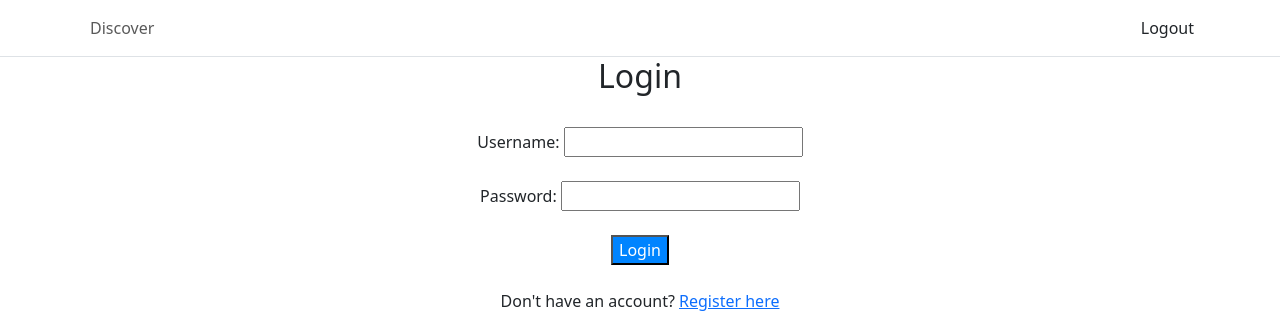
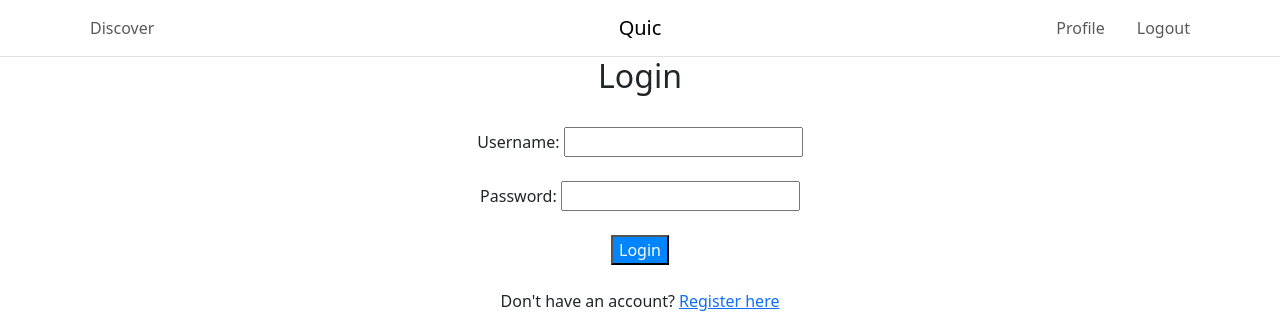
Before and after one commit to DevinRenn/QuiC-main, a Node server app: page / in a window 1280 px wide. Shown: the top 315 px of the page. Run offline with Node 20, Linux system fonts and the light colour scheme; some libraries are stand-ins or nearby versions.

Commit message:
Added title of website to navbar

```diff
--- a/ProjectSourceCode/src/views/partials/navbar.hbs
+++ b/ProjectSourceCode/src/views/partials/navbar.hbs
@@ -11,15 +11,21 @@
        aria-label="Toggle navigation">
        <span class="navbar-toggler-icon"></span>
      </button>
-     <div class="collapse navbar-collapse" id="navbar-collapse">
+     <div class="collapse navbar-collapse position-relative" id="navbar-collapse">
        <ul class="navbar-nav me-auto">
          <li class="nav-item">
            <a class="nav-link" href="/discover">Discover</a>
          </li>
        </ul>
-       <div class="nav-item me-1">
-         <a class="nav-link" href="/logout">Logout</a>
-       </div>
+       <a class="navbar-brand position-absolute top-50 start-50 translate-middle" href="/">Quic</a>
+       <ul class="navbar-nav ms-auto">
+         <li class="nav-item me-3">
+            <a class="nav-link" href="/profile">Profile</a>
+         </li>
+         <li class="nav-item">
+           <a class="nav-link" href="/logout">Logout</a>
+         </li>
+       </ul>
      </div>
    </div>
  </nav>
```
